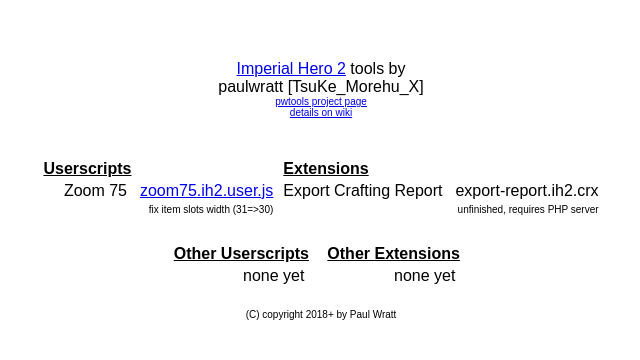
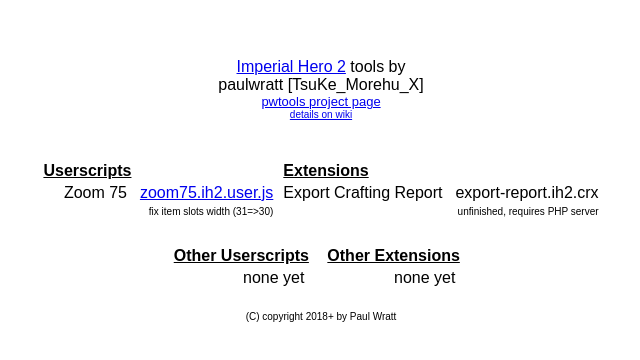
Before and after one commit to paulwratt/imperial-hero-2-pwtools, a plain HTML site: page docs/index.html in a window 1280 px wide. Shown: the part 210-570 px from the top of the page, without its empty margins (319-959 px from the left). Drawn offline with Linux system fonts and the light colour scheme.

Commit message:
Update index.html

```diff
--- a/docs/index.html
+++ b/docs/index.html
@@ -7,7 +7,7 @@
 <table width=100% height=100%>
 <tr><td width=100% height=100% align=center valign=middle>
 <a target=torn href=http://www.imperialhero/>Imperial Hero 2</a> tools by<br> paulwratt [TsuKe_Morehu_X]<br>
-<font size=-2><a href=https://github.com/paulwratt/imperial-hero-2-pwtools>pwtools project page</a></font><br>
+<font size=-1><a href=https://github.com/paulwratt/imperial-hero-2-pwtools>pwtools project page</a></font><br>
 <font size=-2><a href=https://github.com/paulwratt/imperial-hero-2-pwtools/wiki>details on wiki</a></font><br>
 &nbsp;<br>
 &nbsp;<br>
```
